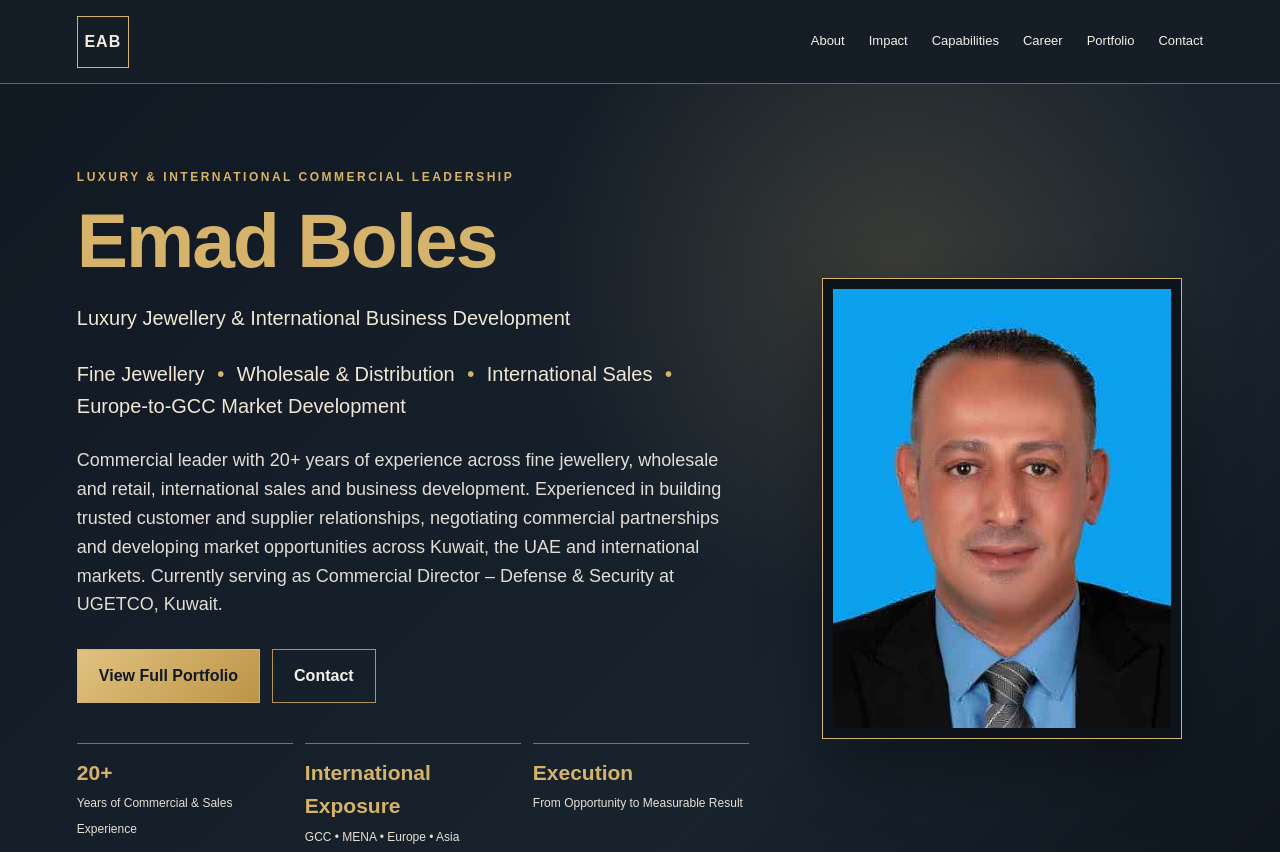
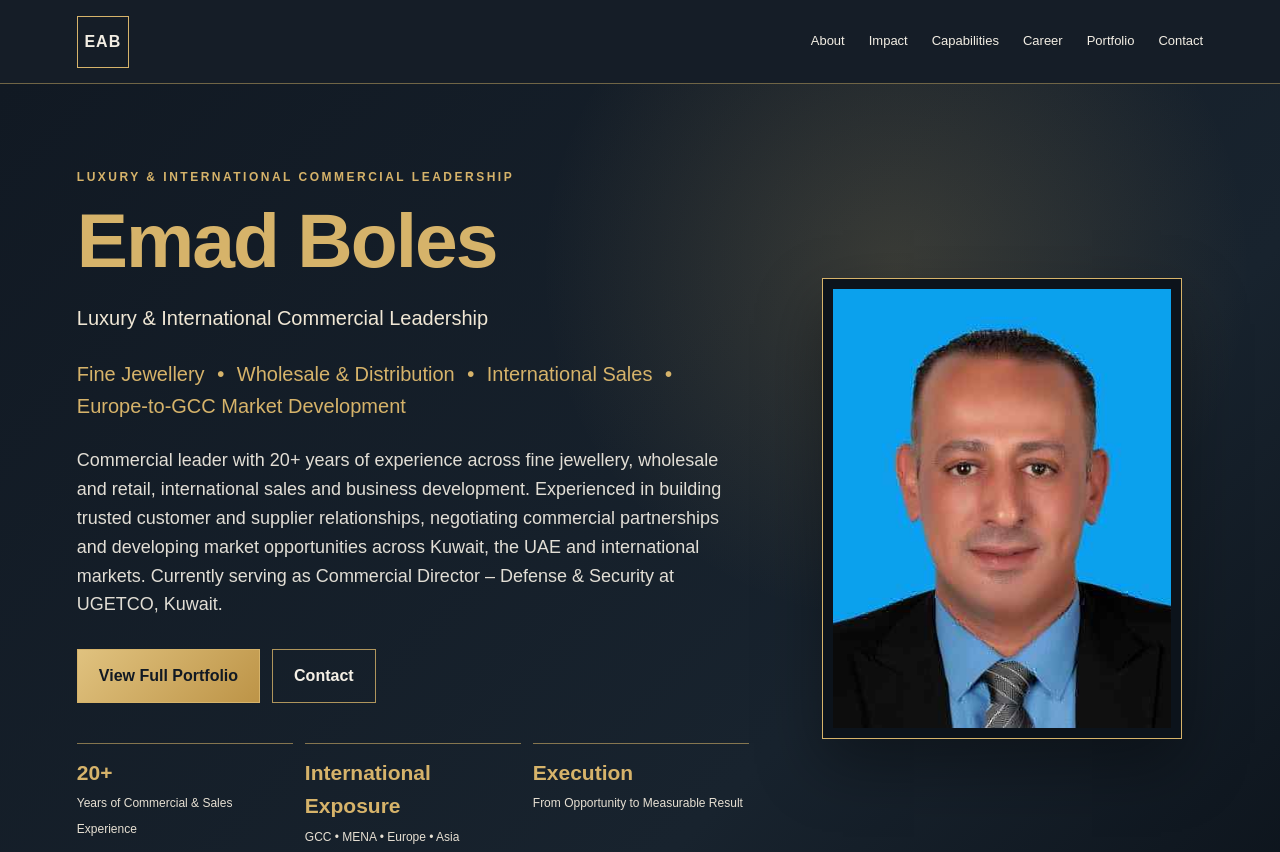
Before and after one commit to emadanes26-ship-it/emad-executive-website, a plain HTML site: page index.html in a window 1280 px wide. Shown: the top 852 px of the page. Drawn offline with Linux system fonts and the light colour scheme.

Commit message:
Finalize homepage identity text and colour hierarchy

```diff
--- a/index.html
+++ b/index.html
@@ -22,8 +22,8 @@
   <div class="hero-copy">
     <div class="eyebrow">LUXURY & INTERNATIONAL COMMERCIAL LEADERSHIP</div>
     <h1>Emad <span>Boles</span></h1>
-    <div class="roleline">Luxury Jewellery & International Business Development</div>
-    <div class="roleline">Fine Jewellery <b>•</b> Wholesale & Distribution <b>•</b> International Sales <b>•</b> Europe-to-GCC Market Development</div>
+    <div class="roleline leadership-line">Luxury &amp; International Commercial Leadership</div>
+    <div class="roleline goldline">Fine Jewellery <b>•</b> Wholesale &amp; Distribution <b>•</b> International Sales <b>•</b> Europe-to-GCC Market Development</div>
     <p class="lead">Commercial leader with 20+ years of experience across fine jewellery, wholesale and retail, international sales and business development. Experienced in building trusted customer and supplier relationships, negotiating commercial partnerships and developing market opportunities across Kuwait, the UAE and international markets. Currently serving as Commercial Director – Defense &amp; Security at UGETCO, Kuwait.</p>
     <div class="actions"><a class="btn gold" href="#portfolio">View Full Portfolio</a><a class="btn outline" href="#contact">Contact</a></div>
     <div class="mini-stats">
```
